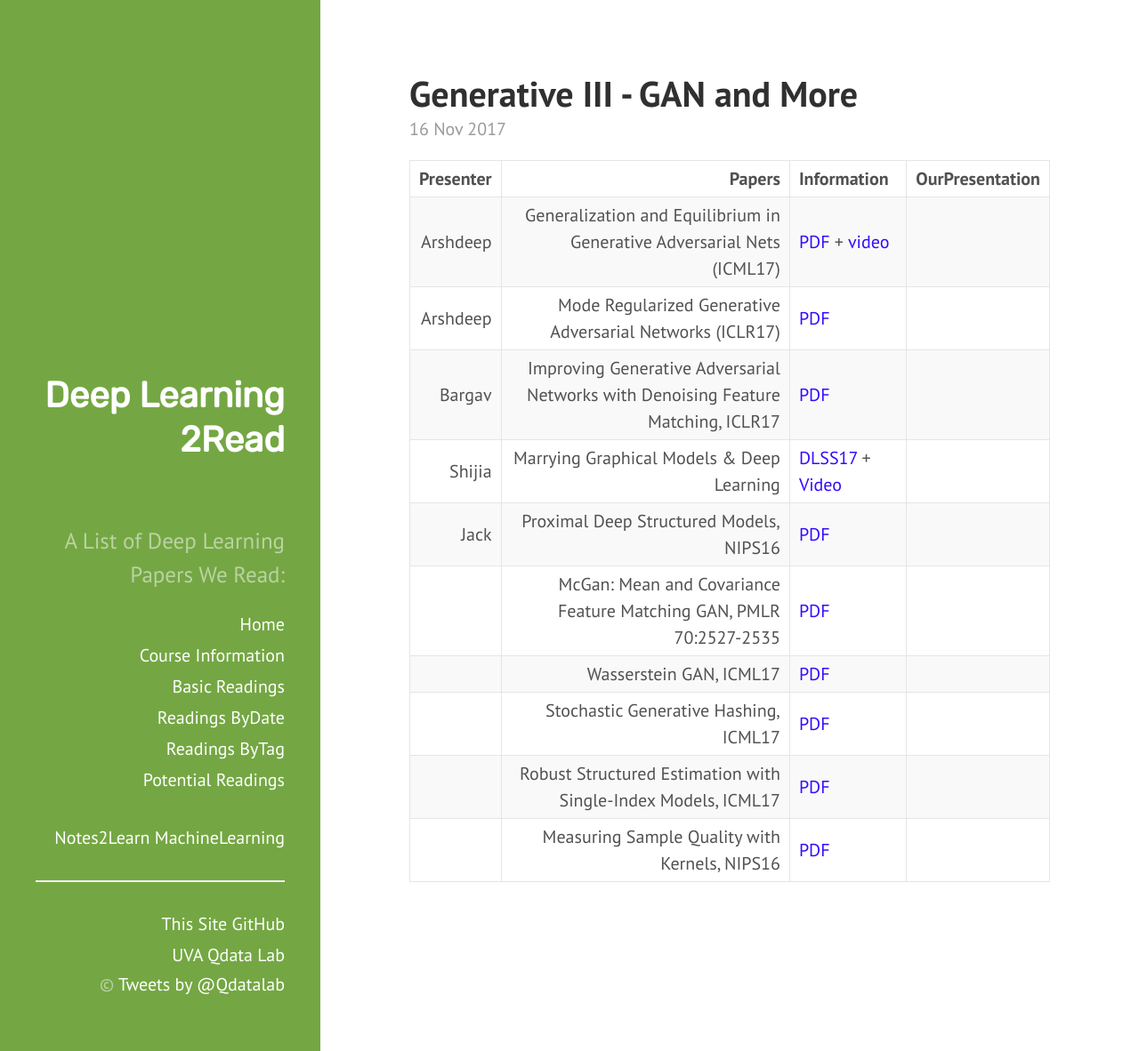
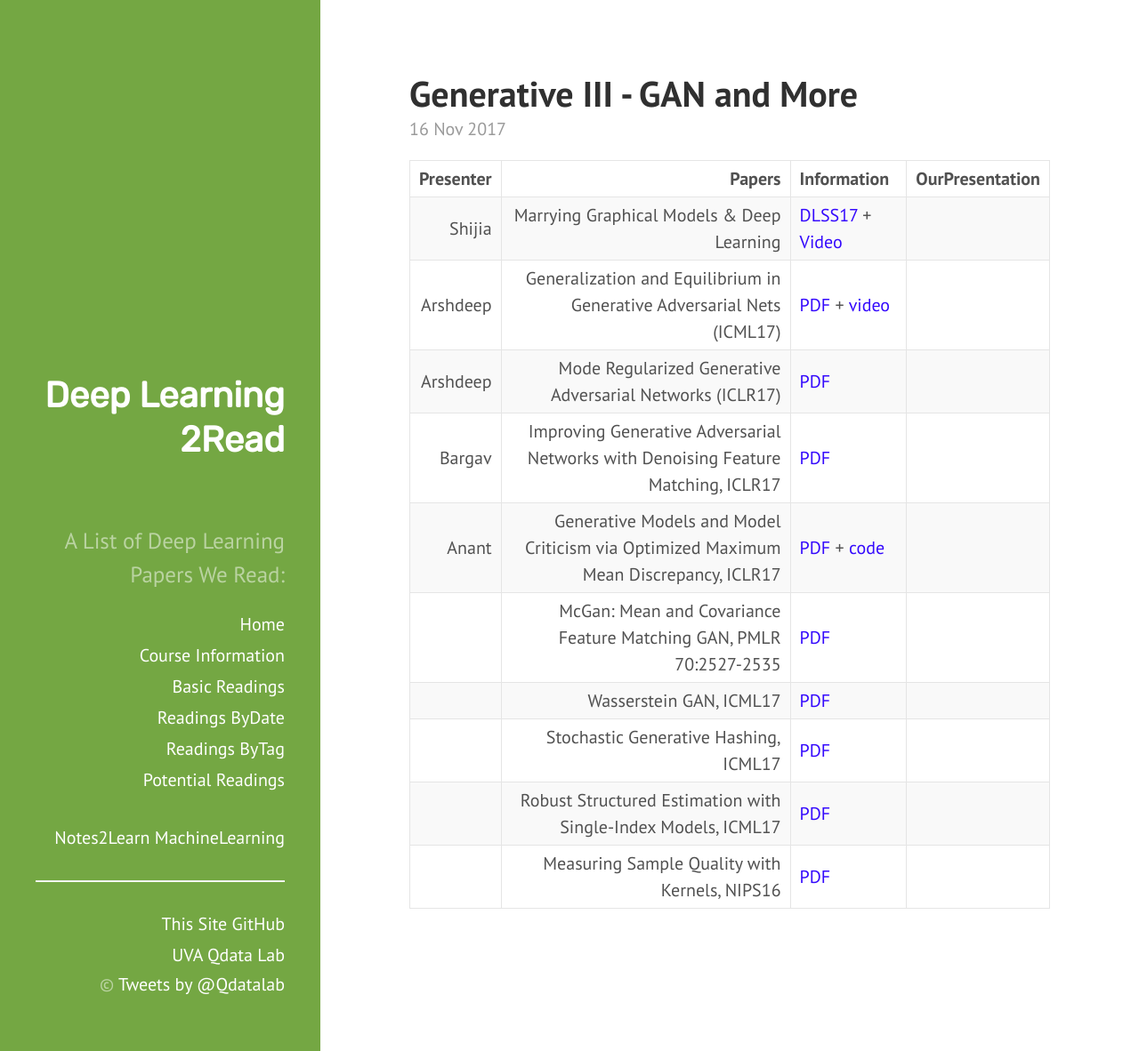
Before and after one commit to QData/deep2Read, a Jekyll site: the page built from _posts/2017-11-16-.md, in a window 1280 px wide and 1182 px high. Shown: the whole window at 89% size. Built offline with Jekyll 4.4.1, drawn with Linux system fonts in a browser that asks for light colours.

Commit message:
small schedule change

```diff
--- a/_posts/2017-11-16-.md
+++ b/_posts/2017-11-16-.md
@@ -9,11 +9,11 @@ tags:
 
 | Presenter | Papers | Information| OurPresentation |
 | -----: | ----------: | :----- | :----- |
+| Shijia | Marrying Graphical Models &	Deep Learning | [DLSS17](http://videolectures.net/site/normal_dl/tag=1129736/deeplearning2017_welling_inference_01.pdf) + [Video](http://videolectures.net/deeplearning2017_welling_inference/)|
 | Arshdeep  | Generalization and Equilibrium in Generative Adversarial Nets (ICML17)  | [PDF](http://proceedings.mlr.press/v70/arora17a.html) + [video](https://www.youtube.com/watch?v=V7TliSCqOwI) |
 | Arshdeep  | Mode Regularized Generative Adversarial Networks (ICLR17) | [PDF](https://arxiv.org/abs/1612.02136)  |
 | Bargav | Improving Generative Adversarial Networks with Denoising Feature Matching, ICLR17 | [PDF](https://openreview.net/pdf?id=S1X7nhsxl) |
-| Shijia | Marrying Graphical Models &	Deep Learning | [DLSS17](http://videolectures.net/site/normal_dl/tag=1129736/deeplearning2017_welling_inference_01.pdf) + [Video](http://videolectures.net/deeplearning2017_welling_inference/)|
-| Jack | Proximal Deep Structured Models, NIPS16 | [PDF](https://papers.nips.cc/paper/6074-proximal-deep-structured-models) |
+| Anant| Generative Models and Model Criticism via Optimized Maximum Mean Discrepancy, ICLR17 | [PDF](https://arxiv.org/abs/1611.04488) + [code](https://github.com/dougalsutherland/opt-mmd) |
 |  | McGan: Mean and Covariance Feature Matching GAN, PMLR 70:2527-2535 | [PDF](https://arxiv.org/abs/1702.08398) |
 |  | Wasserstein GAN, ICML17 | [PDF](https://arxiv.org/abs/1701.07875) |
 | | Stochastic Generative Hashing, ICML17 | [PDF](https://arxiv.org/abs/1701.02815) |
```
Also changed, not shown: _posts/2017-10-10-.md (+1 -0 lines), _posts/2017-11-14-.md (+1 -0 lines).
